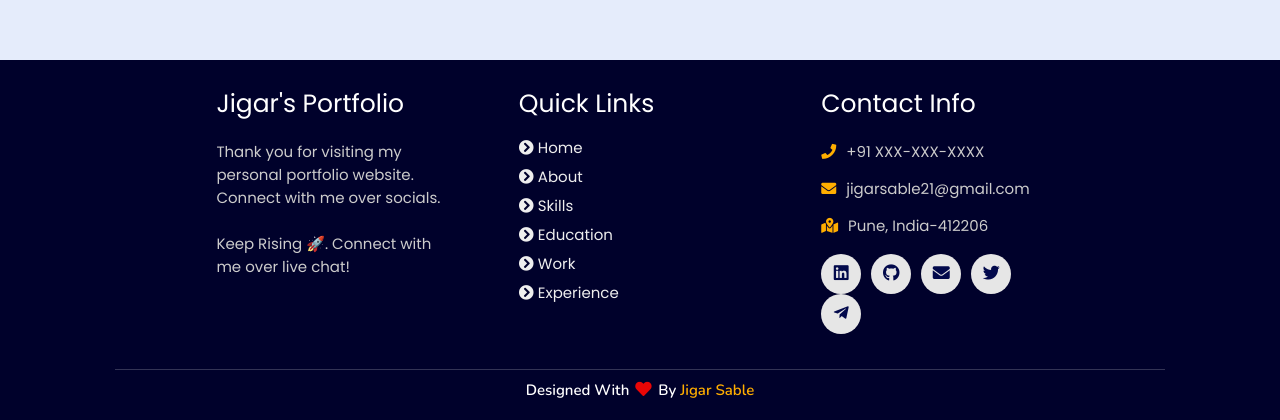
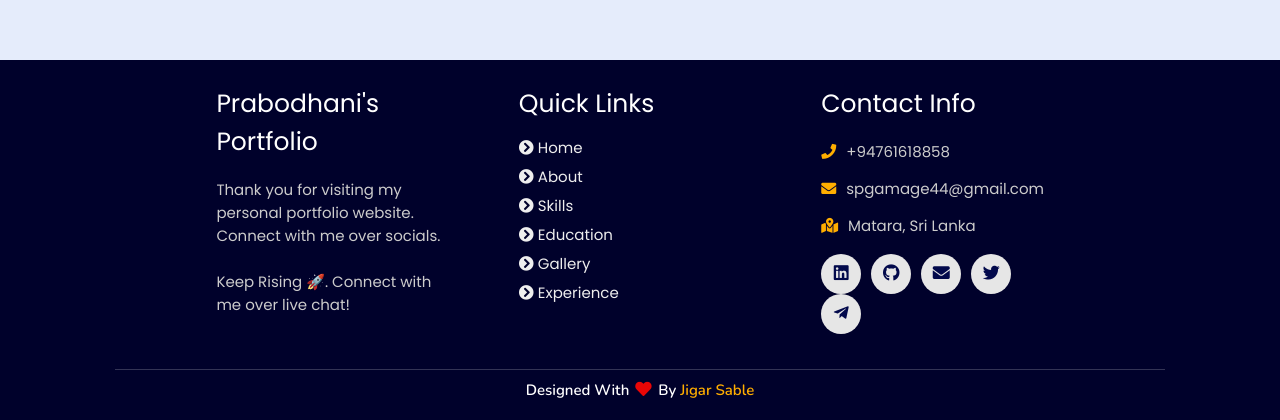
Before and after one commit to prabo123/Protfoilio-, a plain HTML site: page index.html in a window 1280 px wide. Shown: the part 5742-6162 px from the top of the page. Drawn offline with nearby package versions, Linux system fonts and the light colour scheme.

Commit message:
contactedit

```diff
--- a/index.html
+++ b/index.html
@@ -407,7 +407,7 @@
   <div class="box-container">
 
       <div class="box">
-          <h3>Jigar's Portfolio</h3>
+          <h3>Prabodhani's Portfolio</h3>
           <p>Thank you for visiting my personal portfolio website. Connect with me over socials. <br/> <br/> Keep Rising 🚀. Connect with me over live chat!</p>
       </div>
 
@@ -417,18 +417,18 @@
           <a href="#about"><i class="fas fa-chevron-circle-right"></i> about</a>
           <a href="#skills"><i class="fas fa-chevron-circle-right"></i> skills</a>
           <a href="#education"><i class="fas fa-chevron-circle-right"></i> education</a>
-          <a href="#work"><i class="fas fa-chevron-circle-right"></i> work</a>
+          <a href="#Gallery"><i class="fas fa-chevron-circle-right"></i> Gallery</a>
           <a href="#experience"><i class="fas fa-chevron-circle-right"></i> experience</a>
       </div>
 
       <div class="box">
           <h3>contact info</h3>
-          <p> <i class="fas fa-phone"></i>+91 XXX-XXX-XXXX</p>
-          <p> <i class="fas fa-envelope"></i>jigarsable21@gmail.com</p>
-          <p> <i class="fas fa-map-marked-alt"></i>Pune, India-412206</p>
+          <p> <i class="fas fa-phone"></i>+94761618858</p>
+          <p> <i class="fas fa-envelope"></i>spgamage44@gmail.com</p>
+          <p> <i class="fas fa-map-marked-alt"></i>Matara, Sri Lanka</p>
           <div class="share">
 
-              <a href="https://www.linkedin.com/in/jigar-sable" class="fab fa-linkedin" aria-label="LinkedIn" target="_blank"></a>
+              <a href="www.linkedin.com/in/surekha-prabodhani-683b28288" class="fab fa-linkedin" aria-label="LinkedIn" target="_blank"></a>
               <a href="https://github.com/jigar-sable" class="fab fa-github" aria-label="GitHub" target="_blank"></a>
               <a href="mailto:jigarsable21@gmail.com" class="fas fa-envelope" aria-label="Mail" target="_blank"></a>
               <a href="https://twitter.com/jigar_sable" class="fab fa-twitter" aria-label="Twitter" target="_blank"></a>
```
